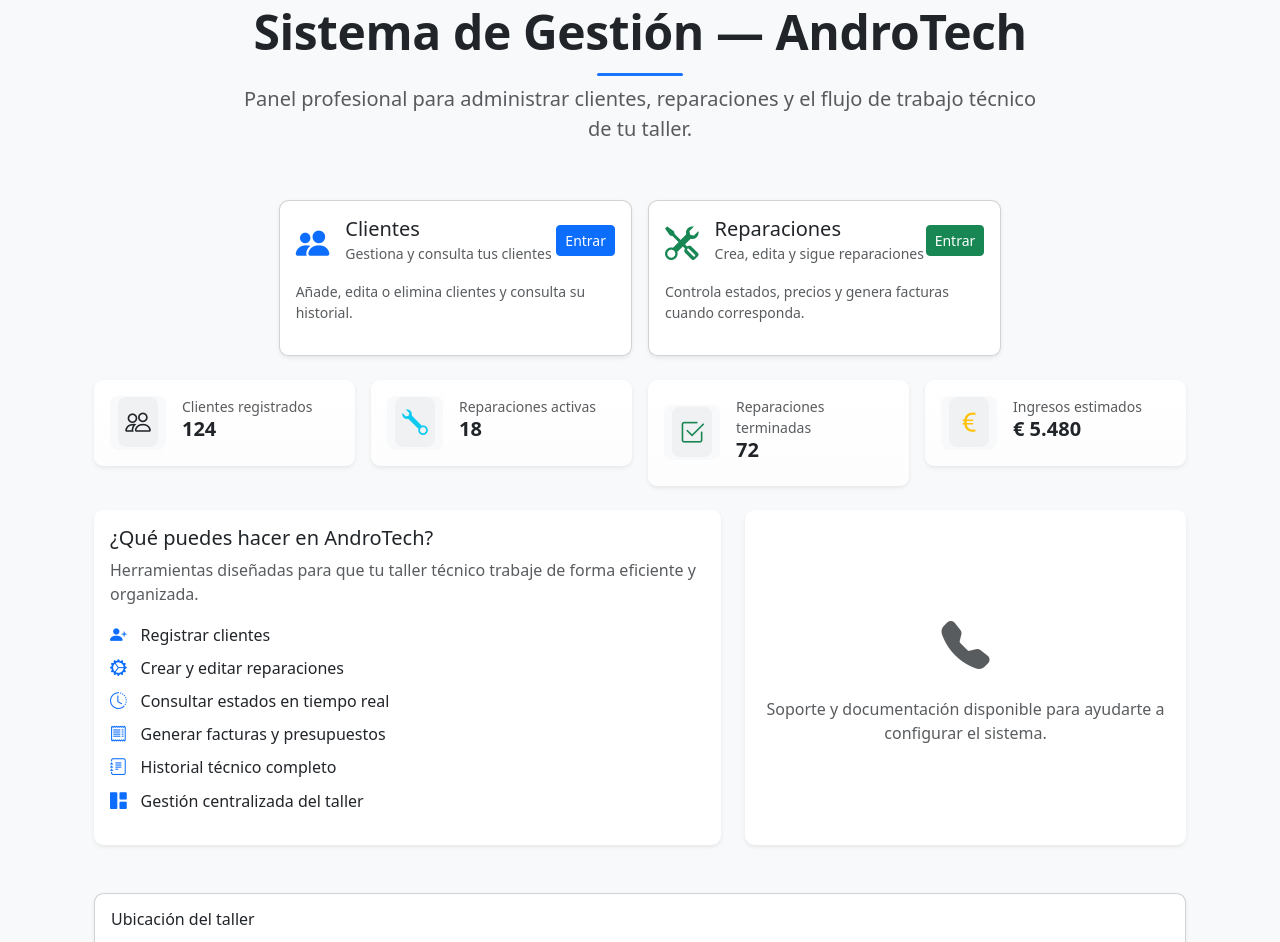
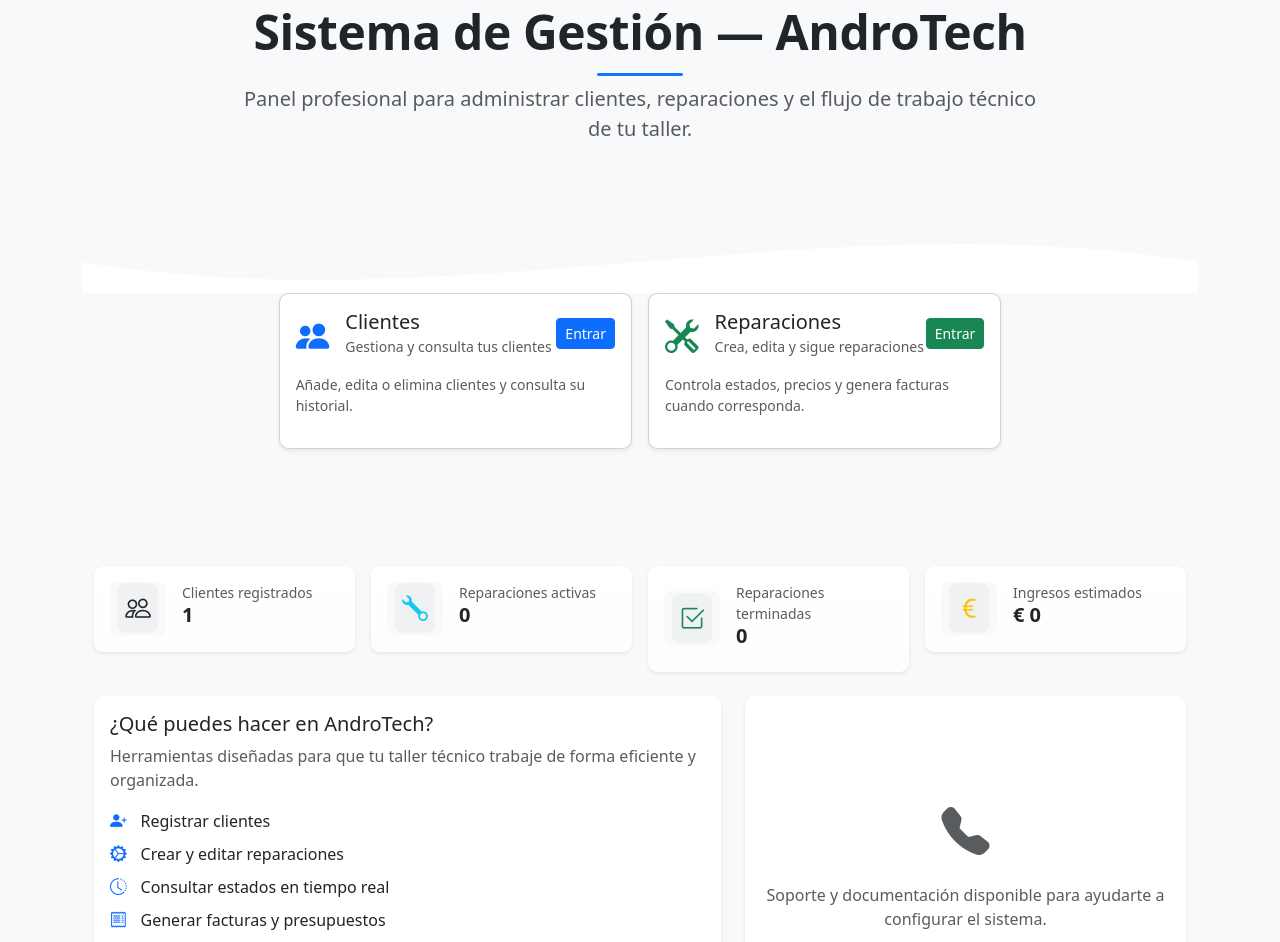
Before and after one commit to manuelcortes07/Androtech, a Flask app: page / in a window 1280 px wide. Shown: the part 213-1155 px from the top of the page. Run offline with Flask 3, Linux system fonts and the light colour scheme; data comes from the database, SQL or seed files in the repository; both versions use the stored data as it was after the commit; data that the repository does not hold is empty.

Commit message:
mejoras index y style, demas

```diff
--- a/app.py
+++ b/app.py
@@ -13,7 +13,38 @@ def get_db():
 # PÁGINA PRINCIPAL
 @app.route("/")
 def index():
-    return render_template("index.html")
+    conn = get_db()
+
+    # Total clientes
+    total_clientes = conn.execute("SELECT COUNT(*) FROM clientes").fetchone()[0]
+
+    # Reparaciones activas
+    activas = conn.execute("""
+        SELECT COUNT(*) FROM reparaciones
+        WHERE estado != 'Terminado' AND estado != 'Entregado'
+    """).fetchone()[0]
+
+    # Reparaciones terminadas
+    terminadas = conn.execute("""
+        SELECT COUNT(*) FROM reparaciones
+        WHERE estado = 'Terminado' OR estado = 'Entregado'
+    """).fetchone()[0]
+
+    # Ingresos estimados
+    ingresos = conn.execute("""
+        SELECT IFNULL(SUM(precio), 0) FROM reparaciones
+    """).fetchone()[0]
+
+    conn.close()
+
+    return render_template(
+        "index.html",
+        total_clientes=total_clientes,
+        activas=activas,
+        terminadas=terminadas,
+        ingresos=ingresos
+    )
+
 
 
 #  SECCIÓN CLIENTES
--- a/static/css/style.css
+++ b/static/css/style.css
@@ -166,3 +166,31 @@ body{
 .feature-list li:hover i { transform: translateX(4px); }
 
 .logo-hero { height: 72px; width: auto; }
+
+/* About section styling */
+.about-image-container { transition: transform .25s ease, box-shadow .25s ease; }
+.about-image-container:hover { transform: translateY(-6px); box-shadow: 0 14px 40px var(--deep-shadow); }
+
+.about-values { list-style: none; }
+.about-icon {
+  display: flex;
+  align-items: center;
+  justify-content: center;
+  width: 36px;
+  height: 36px;
+  background: rgba(13, 110, 253, 0.1);
+  border-radius: .4rem;
+  color: var(--primary);
+  font-size: 1.1rem;
+  flex-shrink: 0;
+  transition: transform .2s ease, background-color .2s ease;
+}
+.about-values li:hover .about-icon {
+  transform: scale(1.12);
+  background: rgba(13, 110, 253, 0.15);
+}
+.about-values h6 { color: var(--text-dark); font-weight: 600; }
+
+/* Wave separator SVG styling */
+.wave-separator { margin: 0; padding: 0; line-height: 0; overflow: hidden; }
+.wave-separator svg { display: block; width: 100%; height: auto; }
--- a/templates/index.html
+++ b/templates/index.html
@@ -10,6 +10,13 @@
         <p class="lead text-muted mb-4">Panel profesional para administrar clientes, reparaciones y el flujo de trabajo técnico de tu taller.</p>
     </div>
 </section>
+
+<!-- Wave Separator 1 -->
+<div class="wave-separator">
+    <svg xmlns="http://www.w3.org/2000/svg" viewBox="0 0 1440 120">
+        <path fill="#ffffff" d="M0,80 C480,160 960,0 1440,80 V120 H0 Z"></path>
+    </svg>
+</div>
 
 <!-- ACCESOS RÁPIDOS -->
 <section class="container mb-4">
@@ -54,6 +61,13 @@
     </div>
 </section>
 
+<!-- Wave Separator 2 -->
+<div class="wave-separator">
+    <svg xmlns="http://www.w3.org/2000/svg" viewBox="0 0 1440 120">
+        <path fill="#f8f9fa" d="M0,40 C480,140 960,0 1440,60 V120 H0 Z"></path>
+    </svg>
+</div>
+
 <!-- ESTADÍSTICAS (KPI) -->
 <section class="container mb-4">
     <div class="row g-3">
@@ -64,7 +78,7 @@
                     <div class="me-3 bg-light rounded-3 p-2"><i class="bi bi-people kpi-icon"></i></div>
                     <div>
                         <div class="small text-muted">Clientes registrados</div>
-                        <div class="h5 fw-bold">124</div>
+                        <div class="h5 fw-bold">{{ total_clientes }}</div>
                     </div>
                 </div>
             </div>
@@ -76,7 +90,7 @@
                     <div class="me-3 bg-light rounded-3 p-2"><i class="bi bi-wrench kpi-icon text-info"></i></div>
                     <div>
                         <div class="small text-muted">Reparaciones activas</div>
-                        <div class="h5 fw-bold">18</div>
+                        <div class="h5 fw-bold">{{ activas }}</div>
                     </div>
                 </div>
             </div>
@@ -88,7 +102,7 @@
                     <div class="me-3 bg-light rounded-3 p-2"><i class="bi bi-check2-square kpi-icon text-success"></i></div>
                     <div>
                         <div class="small text-muted">Reparaciones terminadas</div>
-                        <div class="h5 fw-bold">72</div>
+                        <div class="h5 fw-bold">{{ terminadas }}</div>
                     </div>
                 </div>
             </div>
@@ -100,7 +114,7 @@
                     <div class="me-3 bg-light rounded-3 p-2"><i class="bi bi-currency-euro kpi-icon text-warning"></i></div>
                     <div>
                         <div class="small text-muted">Ingresos estimados</div>
-                        <div class="h5 fw-bold">€ 5.480</div>
+                        <div class="h5 fw-bold">€ {{ ingresos }}</div>
                     </div>
                 </div>
             </div>
@@ -144,6 +158,58 @@
     </div>
 </section>
 
+<!-- SOBRE ANDROTECH -->
+<section class="container mb-5">
+    <div class="row align-items-center g-4">
+        <!-- Columna 1: Imagen -->
+        <div class="col-lg-5">
+            <div class="about-image-container rounded overflow-hidden shadow-sm">
+                <img src="{{ url_for('static', filename='img/about.jpg') }}" alt="AndroTech - Taller técnico profesional" class="img-fluid w-100" style="object-fit: cover; height: 380px;">
+            </div>
+        </div>
+
+        <!-- Columna 2: Contenido -->
+        <div class="col-lg-7">
+            <div>
+                <h2 class="h3 fw-bold mb-2">Sobre AndroTech</h2>
+                <p class="text-muted mb-4">Tu solución completa para la gestión profesional de un taller técnico de reparaciones. Diseñado con la experiencia de talleres reales, para optimizar tiempos y mejorar la organización.</p>
+
+                <!-- Valores del taller -->
+                <ul class="list-unstyled about-values">
+                    <li class="mb-3 d-flex align-items-start">
+                        <div class="about-icon me-3"><i class="bi bi-check-circle-fill"></i></div>
+                        <div>
+                            <h6 class="mb-1">Atención profesional</h6>
+                            <small class="text-muted">Equipos capacitados para diagnosticar y resolver cualquier inconveniente técnico.</small>
+                        </div>
+                    </li>
+                    <li class="mb-3 d-flex align-items-start">
+                        <div class="about-icon me-3"><i class="bi bi-lightning-fill"></i></div>
+                        <div>
+                            <h6 class="mb-1">Reparaciones rápidas</h6>
+                            <small class="text-muted">Procesos optimizados para entrega ágil sin comprometer calidad.</small>
+                        </div>
+                    </li>
+                    <li class="mb-3 d-flex align-items-start">
+                        <div class="about-icon me-3"><i class="bi bi-search"></i></div>
+                        <div>
+                            <h6 class="mb-1">Diagnósticos precisos</h6>
+                            <small class="text-muted">Metodología rigurosa para identificar raíces de problemas técnicos.</small>
+                        </div>
+                    </li>
+                    <li class="d-flex align-items-start">
+                        <div class="about-icon me-3"><i class="bi bi-shield-check"></i></div>
+                        <div>
+                            <h6 class="mb-1">Garantía en servicios</h6>
+                            <small class="text-muted">Confianza y respaldo en cada reparación realizada en el taller.</small>
+                        </div>
+                    </li>
+                </ul>
+            </div>
+        </div>
+    </div>
+</section>
+
 <!-- MAPA: ubicación del taller (iframe de Google Maps - cambia por tu ubicación) -->
 <section class="container mb-4">
     <div class="row">
@@ -161,6 +227,13 @@
         </div>
     </div>
 </section>
+
+<!-- Wave Separator 3 -->
+<div class="wave-separator">
+    <svg xmlns="http://www.w3.org/2000/svg" viewBox="0 0 1440 120">
+        <path fill="#ffffff" d="M0,80 C480,160 960,0 1440,80 V120 H0 Z"></path>
+    </svg>
+</div>
 
 <!-- Footer -->
 <footer class="container mb-5">
@@ -194,4 +267,19 @@
         });
 </script>
 
+<!-- ScrollReveal para animaciones de scroll reveal -->
+<script src="https://unpkg.com/scrollreveal"></script>
+
+<script>
+        // ScrollReveal config
+        ScrollReveal().reveal('.hero', { delay: 120, distance: '20px', duration: 800 });
+        ScrollReveal().reveal('.quick-card', { interval: 120, distance: '20px', origin: 'bottom' });
+        ScrollReveal().reveal('.kpi-card', { interval: 100, distance: '20px', origin: 'bottom' });
+        ScrollReveal().reveal('.feature-list li', { interval: 80, distance: '12px', origin: 'left' });
+        ScrollReveal().reveal('.card.shadow-sm', { interval: 120 });
+        ScrollReveal().reveal('.about-image-container', { delay: 120, distance: '30px', origin: 'left' });
+        ScrollReveal().reveal('.about-values li', { interval: 100, distance: '15px', origin: 'bottom' });
+        ScrollReveal().reveal('footer', { distance: '20px' });
+</script>
+
 {% endblock %}
```
Also changed, not shown: database/andro_tech.db.
